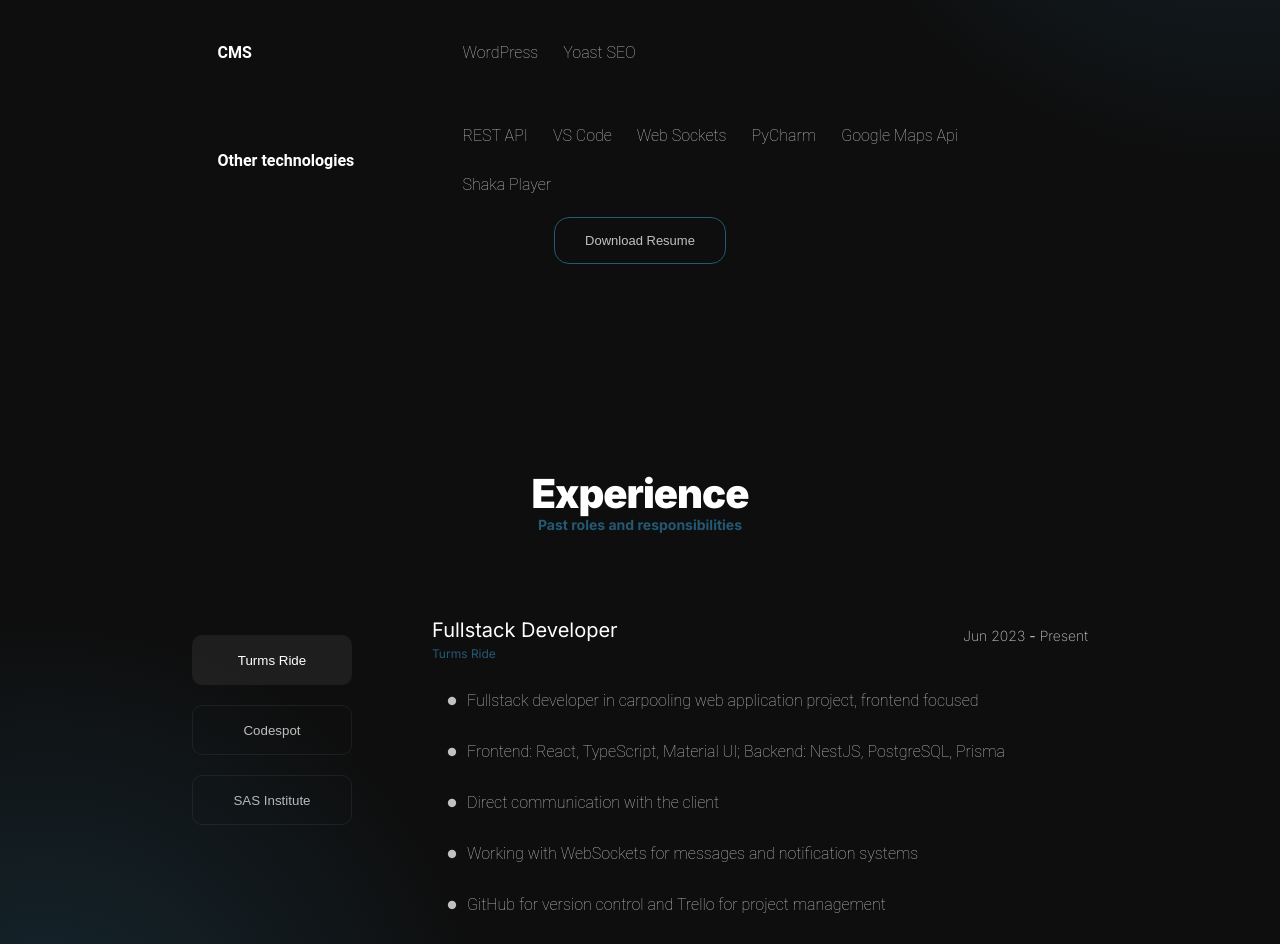
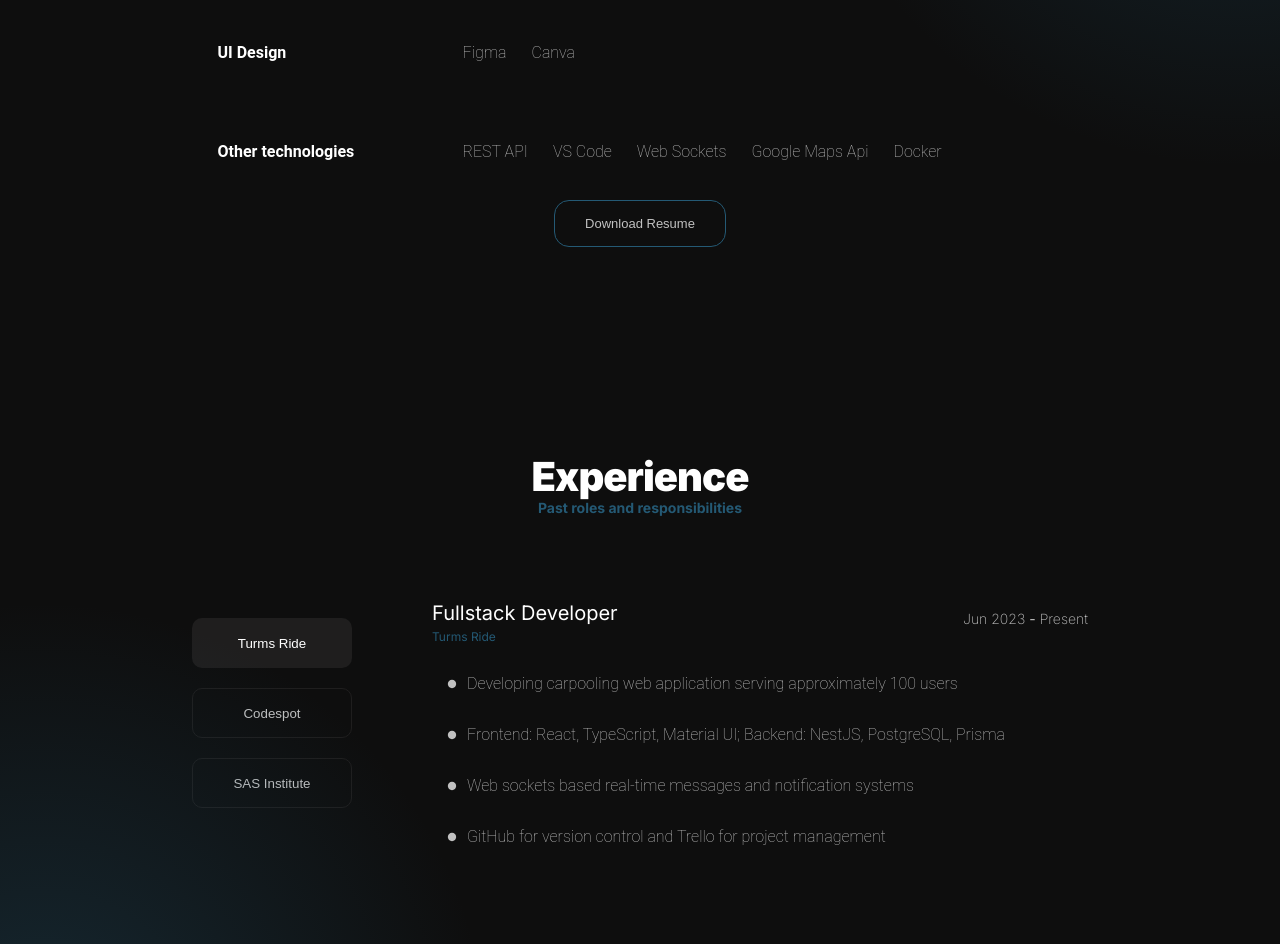
Before and after one commit to kacperwolanski/myPortfolio, a React (Create React App) app in the folder portfolio/: page / in a window 1280 px wide. Shown: the part 1588-2532 px from the top of the page. Built offline with nearby package versions, Linux system fonts and the light colour scheme.

Commit message:
update cv

```diff
--- a/portfolio/src/components/content/about/skills/Skills.tsx
+++ b/portfolio/src/components/content/about/skills/Skills.tsx
@@ -17,17 +17,17 @@ const Skills = () => {
   const { currentTheme } = useThemeStore();
   return (
     <SkillsWrapper theme={currentTheme}>
-      <SkillsSet skillSet={programmingLanguages} />
       <br />
       <SkillsSet skillSet={frontend} />
       <br />
       <SkillsSet skillSet={backend} />
+      <SkillsSet skillSet={programmingLanguages} />
       <SkillsSet skillSet={testing} />
-      <SkillsSet skillSet={uiDesign} />
+      <SkillsSet skillSet={cms} />
       <SkillsSet skillSet={automation} />
       <SkillsSet skillSet={teamwork} />
       {/* <SkillsSet skillSet={os} /> */}
-      <SkillsSet skillSet={cms} />
+      <SkillsSet skillSet={uiDesign} />
       <br />
       <SkillsSet skillSet={otherSkills} />
     </SkillsWrapper>
--- a/portfolio/src/components/content/experience/hooks/useExperienceItems.ts
+++ b/portfolio/src/components/content/experience/hooks/useExperienceItems.ts
@@ -14,7 +14,6 @@ const useExperienceItems = () => {
       translate("turmsSkill2"),
       translate("turmsSkill3"),
       translate("turmsSkill4"),
-      translate("turmsSkill5"),
     ],
   };
   const codespot = {
--- a/portfolio/src/shared/constants/skillSets.ts
+++ b/portfolio/src/shared/constants/skillSets.ts
@@ -54,12 +54,5 @@ export const cms = {
 
 export const otherSkills = {
   title: "otherSkills",
-  skills: [
-    "REST API",
-    "VS Code",
-    "Web Sockets",
-    "PyCharm",
-    "Google Maps Api",
-    "Shaka Player",
-  ],
+  skills: ["REST API", "VS Code", "Web Sockets", "Google Maps Api", "Docker"],
 };
--- a/portfolio/src/translationEN.json
+++ b/portfolio/src/translationEN.json
@@ -38,11 +38,10 @@
   "turmsPosition": "Fullstack Developer",
   "turmsStartDate": "Jun 2023",
   "turmsEndDate": "Present",
-  "turmsSkill1": "Fullstack developer in carpooling web application project, frontend focused",
+  "turmsSkill1": "Developing carpooling web application serving approximately 100 users",
   "turmsSkill2": "Frontend: React, TypeScript, Material UI; Backend: NestJS, PostgreSQL, Prisma",
-  "turmsSkill3": "Direct communication with the client",
-  "turmsSkill4": "Working with WebSockets for messages and notification systems",
-  "turmsSkill5": "GitHub for version control and Trello for project management",
+  "turmsSkill3": "Web sockets based real-time messages and notification systems",
+  "turmsSkill4": "GitHub for version control and Trello for project management",
 
   "codespotPosition": "Frontend Developer",
   "codespotStartDate": "Jan 2023",
@@ -67,19 +66,22 @@
   "projectFilter3": "Personal",
 
   "projectCarpoolingName": "Carpooling web app",
-  "projectCarpoolingDescription": "Full-stack commercial project, designed to help people with reducing car journey expenses. I was also leader of a small team of developers.",
+  "projectCarpoolingDescription": "Carpooling web application currently serving around 100 users, offering a cost-effective solution with prices 35% lower than competitors.",
+
   "projectSplitterName": "Costs splitter mobile app",
   "projectSplitterDescription": "Mobile IOS app project, created to divide costs between members of a group of friends.",
+
   "projectPythonName": "Face recognition Python app",
   "projectPythonDescription": "This is my engineering diploma thesis. App uses database of images to recognize people in static images or in real-time computer web camera image.",
+
   "projectResumeName": "Portfolio",
   "projectResumeDescription": "Project of this website, self designed with Figma.",
+
   "projectDotTvName": "DotTv App",
   "projectDotTvDescription": "A web application designed for watching online television content. I worked on it as React developer during my time at Codespot.",
 
   "projectMotoAdvisorName": "Website for Moto Advisor",
-  "projectMotoAdvisorDescription": "Freelance website project for KiliAuto, a company specializing in advising clients on purchasing used cars and motorcycles. Self designed on Figma.",
-
+  "projectMotoAdvisorDescription": "Freelance project for KiliAuto, a company specializing in advising clients on purchasing used cars and motorcycles. I added SEO optimizations, which resulted in a 45% increase in monthly client acquisition.",
   "contactTitle": "Get in touch",
   "contactSubtitle": "Let's create together",
 
--- a/portfolio/src/translationPL.json
+++ b/portfolio/src/translationPL.json
@@ -38,11 +38,10 @@
   "turmsPosition": "Programista fullstack",
   "turmsStartDate": "Cze 2024",
   "turmsEndDate": "Obecnie",
-  "turmsSkill1": "Fullstack developer w projekcie aplikacji carpoolingowej, głownie rozwój frontendu",
+  "turmsSkill1": "Rozwój aplikacji webowej do carpoolingu obsługującej około 100 użytkowników",
   "turmsSkill2": "Frontend: React, TypeScript, Material UI; Backend: NestJS, PostgreSQL, Prisma",
-  "turmsSkill3": "Bezpośrednia komunikacja z klientem",
-  "turmsSkill4": "Praca z WebSockets do obsługi systemów wiadomości i powiadomień",
-  "turmsSkill5": "GitHub do kontroli wersji i Trello do zarządzania projektem",
+  "turmsSkill3": "Systemy wiadomości i powiadomień w czasie rzeczywistym oparte na WebSocketach",
+  "turmsSkill4": "GitHub do kontroli wersji i Trello do zarządzania projektem",
 
   "codespotPosition": "Programista Frontend",
   "codespotStartDate": "Sty 2023",
@@ -65,12 +64,16 @@
   "projectFilter1": "Wszystkie",
   "projectFilter2": "Komercyjne",
   "projectFilter3": "Osobiste",
+
   "projectCarpoolingName": "Aplikacja Carpoolingowa",
-  "projectCarpoolingDescription": "Komercyjny projekt full-stack, zaprojektowany, aby pomóc ludziom w redukcji kosztów podróży samochodowych. Tutaj byłem również liderem małego zespołu programistów.",
+  "projectCarpoolingDescription": "Aplikacja webowa do carpoolingu, która obecnie obsługuje około 100 użytkowników, oferująca kosztowo efektywne rozwiązanie z cenami o 35% niższymi niż u konkurencji.",
+
   "projectSplitterName": "Aplikacja do podziału kosztów",
   "projectSplitterDescription": "Projekt aplikacji dla systemu IOS, stworzony w celu podziału kosztów między członków grupy przyjaciół.",
+
   "projectPythonName": "Aplikacja do rozpoznawania twarzy",
   "projectPythonDescription": "To moja praca dyplomowa. Aplikacja wykorzystuje bazę danych obrazów do rozpoznawania osób na obrazach statycznych lub w czasie rzeczywistym na obrazie z kamery internetowej.",
+
   "projectResumeName": "Strona Portfolio",
   "projectResumeDescription": "Projekt tej strony internetowej, samodzielnie zaprojektowany w Figma.",
 
@@ -78,7 +81,8 @@
   "projectDotTvDescription": "Aplikacja internetowa przeznaczona do oglądania kontentu telewizyjnego online. Pracowałem nad nią jako React developer podczas pracy w Codespot.",
 
   "projectMotoAdvisorName": "Strona doradcy motoryzacyjnego",
-  "projectMotoAdvisorDescription": "Projekt strony internetowej realizowany jako freelancer dla KiliAuto, firmy specjalizującej się w doradztwie przy zakupie używanych samochodów i motocykli. Samodzielnie zaprojektowany w Figmie.",
+  "projectMotoAdvisorDescription": "Projekt freelancerski dla KiliAuto, firmy specjalizującej się w doradztwie przy zakupie używanych samochodów i motocykli. Moja optymalizacja SEO przyczyniła się do 45% wzrostu liczby pozyskiwanych klientów miesięcznie.",
+
   "contactTitle": "Odezwij się",
   "contactSubtitle": "Stwórzmy coś razem",
 
```
Also changed, not shown: 1 other file (tests, documents, lock files or other folders).
